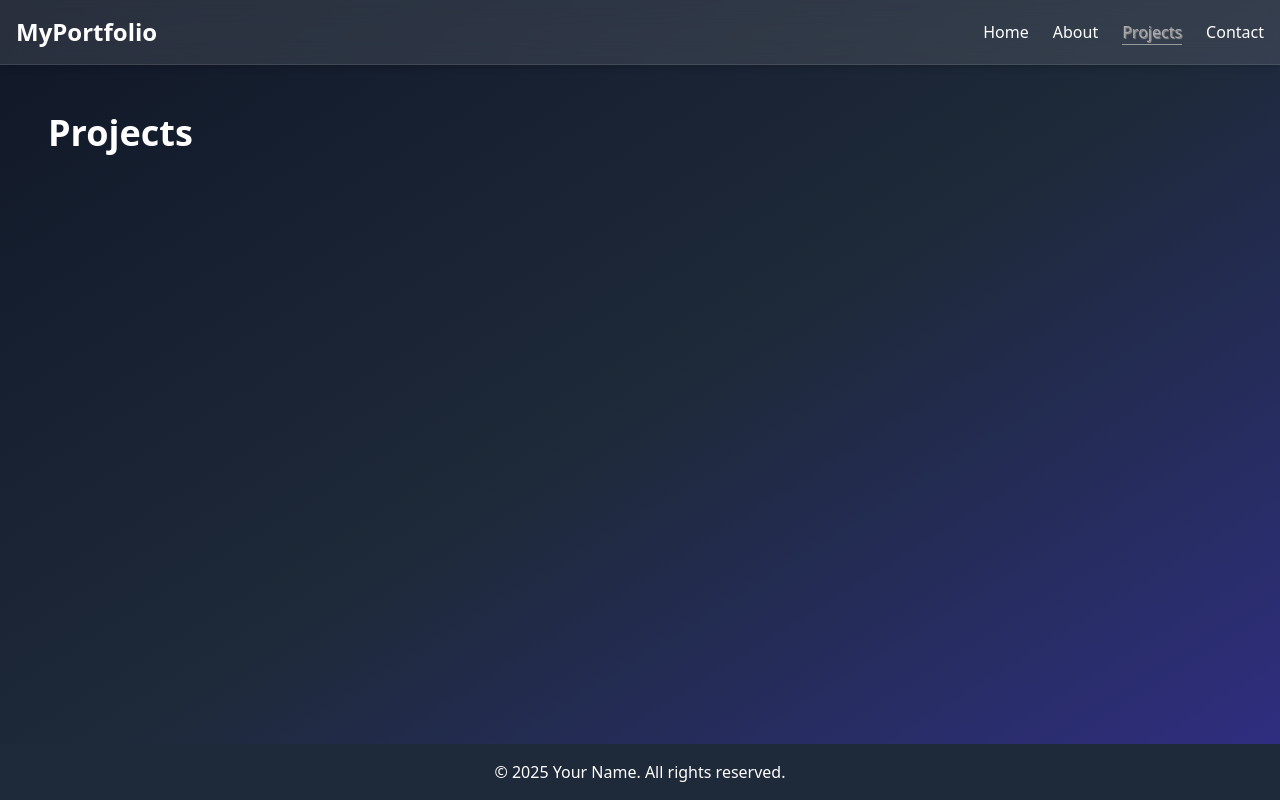
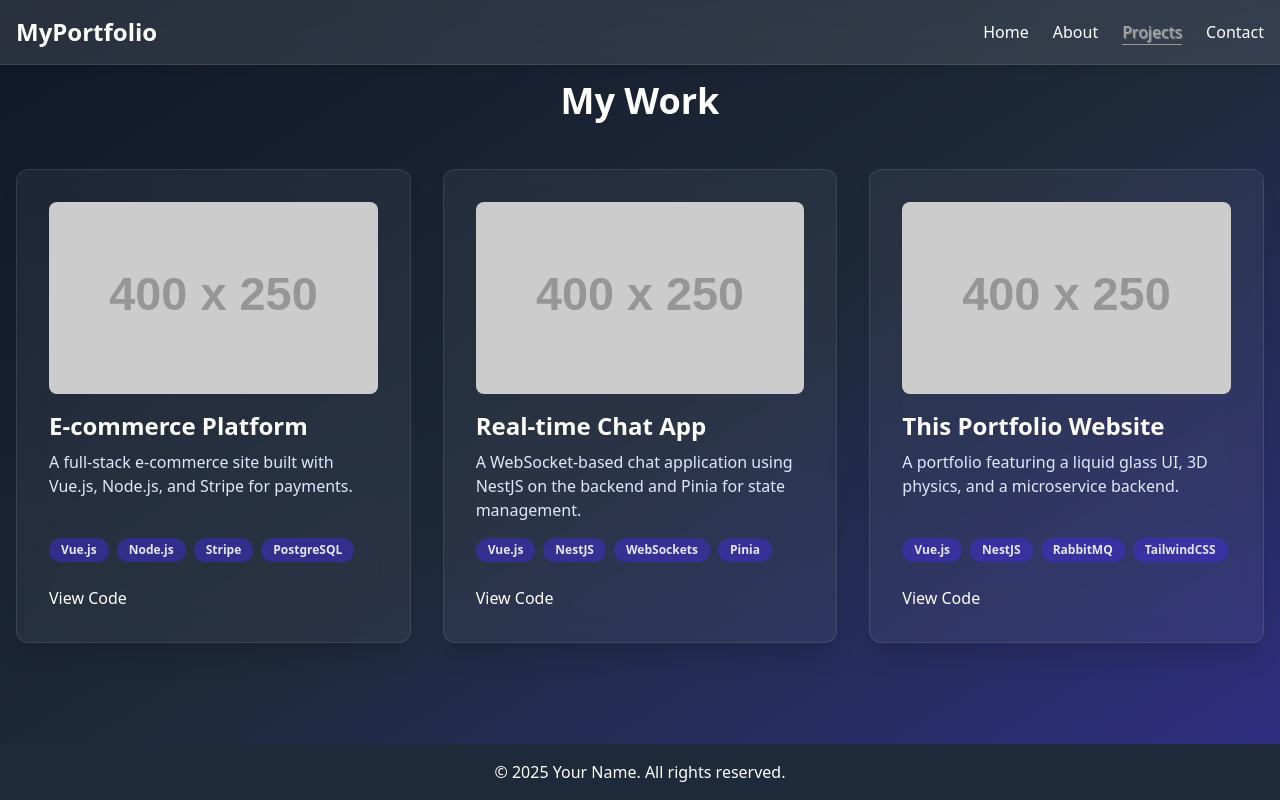
Before and after one commit to Alok515/my-portfolio, a Vue app in the folder packages/frontend/: page /projects in a window 1280 px wide. Built offline with nearby package versions, Linux system fonts and the light colour scheme.

Commit message:
feat: Added Projects and Contacts

```diff
--- /dev/null
+++ b/packages/frontend/src/data/projects.ts
@@ -0,0 +1,38 @@
+// packages/frontend/src/data/projects.ts
+
+export interface Project {
+  id: number;
+  title: string;
+  description: string;
+  tags: string[];
+  imageUrl: string; // We'll use this later
+  projectUrl?: string; // Link to live site
+  githubUrl?: string; // Link to repo
+}
+
+export const projects: Project[] = [
+  {
+    id: 1,
+    title: 'E-commerce Platform',
+    description: 'A full-stack e-commerce site built with Vue.js, Node.js, and Stripe for payments.',
+    tags: ['Vue.js', 'Node.js', 'Stripe', 'PostgreSQL'],
+    imageUrl: 'https://via.placeholder.com/400x250', // Placeholder image
+    githubUrl: 'https://github.com/...',
+  },
+  {
+    id: 2,
+    title: 'Real-time Chat App',
+    description: 'A WebSocket-based chat application using NestJS on the backend and Pinia for state management.',
+    tags: ['Vue.js', 'NestJS', 'WebSockets', 'Pinia'],
+    imageUrl: 'https://via.placeholder.com/400x250',
+    githubUrl: 'https://github.com/...',
+  },
+  {
+    id: 3,
+    title: 'This Portfolio Website',
+    description: 'A portfolio featuring a liquid glass UI, 3D physics, and a microservice backend.',
+    tags: ['Vue.js', 'NestJS', 'RabbitMQ', 'TailwindCSS'],
+    imageUrl: 'https://via.placeholder.com/400x250',
+    githubUrl: 'https://github.com/...',
+  },
+];
--- a/packages/frontend/src/views/Contacts.vue
+++ b/packages/frontend/src/views/Contacts.vue
@@ -1,9 +1,73 @@
-<script lang="ts" setup>
+<template>
+  <div class="flex justify-center items-center py-12">
+    <GlassCard class="w-full max-w-2xl">
+      <h1 class="text-4xl font-bold text-center mb-8">Get In Touch</h1>
 
+      <form @submit.prevent="handleSubmit" class="space-y-6">
+
+        <div>
+          <label for="name" class="block text-sm font-medium text-indigo-100 mb-2">Name</label>
+          <input
+            type="text"
+            id="name"
+            v-model="formData.name"
+            class="w-full p-3 rounded-lg bg-white/10 border border-white/20
+                   focus:outline-none focus:ring-2 focus:ring-indigo-400"
+            required
+          >
+        </div>
+
+        <div>
+          <label for="email" class="block text-sm font-medium text-indigo-100 mb-2">Email</label>
+          <input
+            type="email"
+            id="email"
+            v-model="formData.email"
+            class="w-full p-3 rounded-lg bg-white/10 border border-white/20
+                   focus:outline-none focus:ring-2 focus:ring-indigo-400"
+            required
+          >
+        </div>
+
+        <div>
+          <label for="message" class="block text-sm font-medium text-indigo-100 mb-2">Message</label>
+          <textarea
+            id="message"
+            rows="5"
+            v-model="formData.message"
+            class="w-full p-3 rounded-lg bg-white/10 border border-white/20
+                   focus:outline-none focus:ring-2 focus:ring-indigo-400"
+            required
+          ></textarea>
+        </div>
+
+        <div class="text-center">
+          <PrimaryButton type="submit">
+            Send Message
+          </PrimaryButton>
+        </div>
+
+      </form>
+    </GlassCard>
+  </div>
+</template>
+
+<script setup lang="ts">
+import { ref } from 'vue';
+import { GlassCard, PrimaryButton } from '@/components';
+
+const formData = ref({
+  name: '',
+  email: '',
+  message: '',
+});
+
+function handleSubmit() {
+  // We'll add the API call here on Day 9
+  console.log('Form submitted (Static):', formData.value);
+  alert('Form submitted! (This will send an email later)');
+
+  // Clear the form
+  formData.value = { name: '', email: '', message: '' };
+}
 </script>
-
-<template>
-    <div class="p-8">
-        <h1 class="text-4xl font-bold">Contacts</h1>
-    </div>
-</template>
--- a/packages/frontend/src/views/Projects.vue
+++ b/packages/frontend/src/views/Projects.vue
@@ -1,9 +1,59 @@
-<script lang="ts" setup>
+<template>
+  <div class="space-y-12">
+    <h1 class="text-4xl font-bold text-center">My Work</h1>
 
+    <div class="grid grid-cols-1 md:grid-cols-2 lg:grid-cols-3 gap-8">
+
+      <GlassCard v-for="project in projectList" :key="project.id">
+        <div class="flex flex-col h-full">
+
+          <img :src="project.imageUrl" alt="Project Image" class="rounded-lg mb-4 object-cover h-48 w-full">
+
+          <h2 class="text-2xl font-bold mb-2">{{ project.title }}</h2>
+
+          <p class="text-indigo-100 mb-4 flex-grow">{{ project.description }}</p>
+
+          <div class="flex flex-wrap gap-2 mb-6">
+            <span
+              v-for="tag in project.tags"
+              :key="tag"
+              class="bg-indigo-700/50 text-indigo-100 text-xs font-semibold px-3 py-1 rounded-full"
+            >
+              {{ tag }}
+            </span>
+          </div>
+
+          <div class="flex space-x-4 mt-auto">
+            <a
+              v-if="project.githubUrl"
+              :href="project.githubUrl"
+              target="_blank"
+              class="font-medium hover:text-indigo-300 transition-colors"
+            >
+              View Code
+            </a>
+            <a
+              v-if="project.projectUrl"
+              :href="project.projectUrl"
+              target="_blank"
+              class="font-medium hover:text-indigo-300 transition-colors"
+            >
+              Live Site
+            </a>
+          </div>
+
+        </div>
+      </GlassCard>
+
+    </div>
+  </div>
+</template>
+
+<script setup lang="ts">
+import { ref } from 'vue';
+import { GlassCard } from '@/components';
+import { projects as mockProjects, type Project } from '@/data/projects';
+
+// We use ref so it's reactive. Later, we can fill this from an API.
+const projectList = ref<Project[]>(mockProjects);
 </script>
-
-<template>
-    <div class="p-8">
-        <h1 class="text-4xl font-bold">Projects</h1>
-    </div>
-</template>
```
